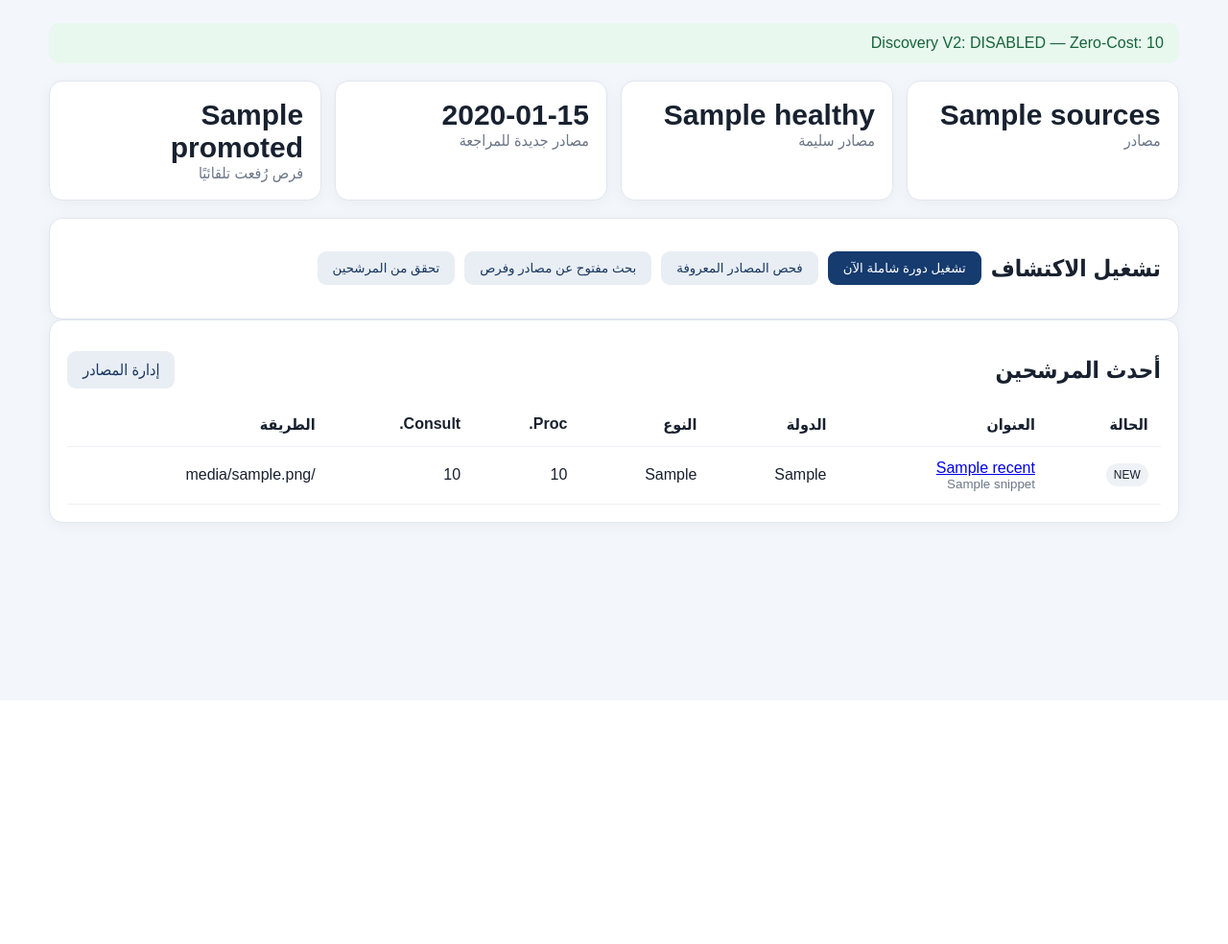
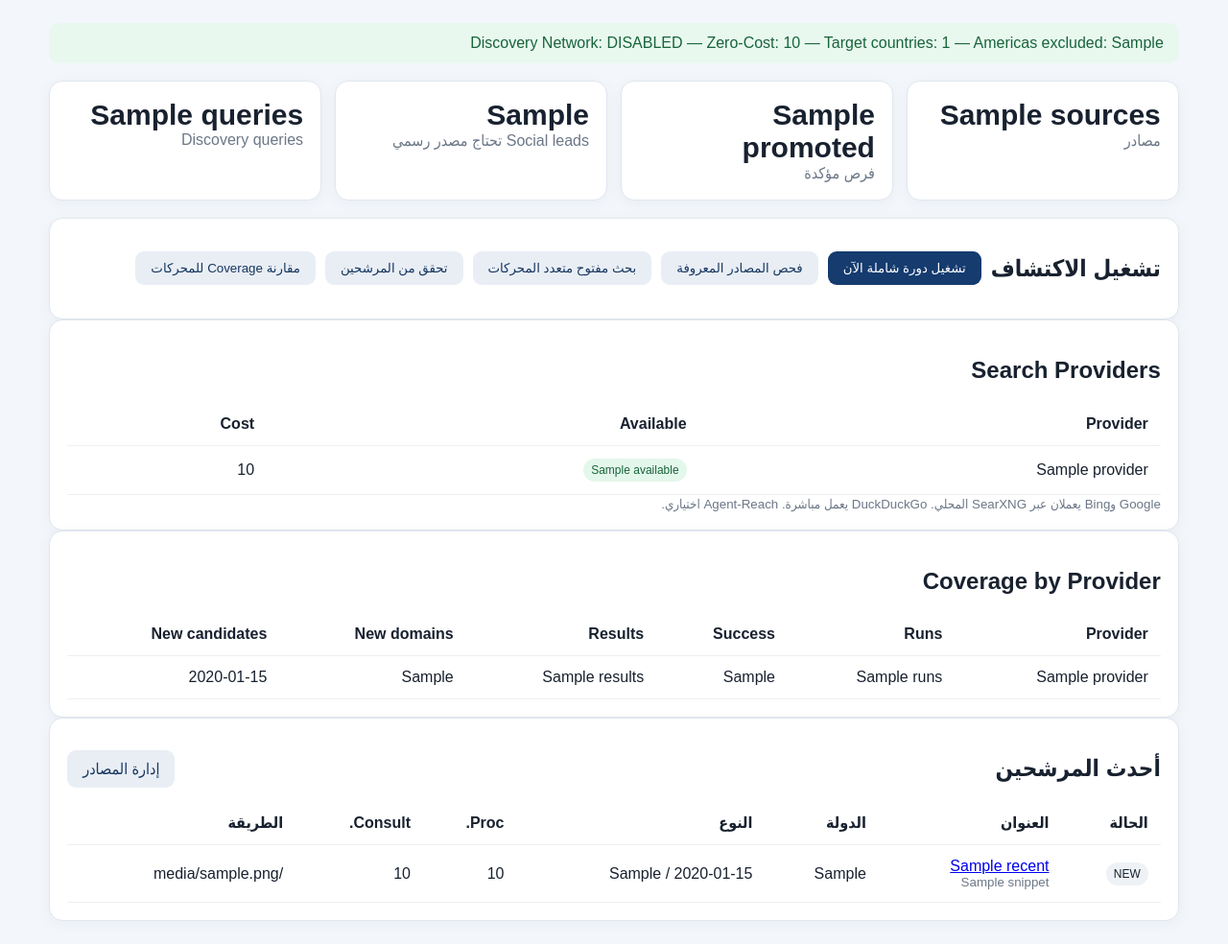
Before and after one commit to elsamman78-tech/Tender_intelligence, a FastAPI app: template app/templates/discovery.html in a window 1280 px wide. Shown: the part 70-1054 px from the top of the page at 96% size. Before the commit the page ends 628 px from the top, so only its background shows below. Run offline with FastAPI, Linux system fonts and the light colour scheme; the template is opened without the code that fills it: most values are stand-ins (such as "Sample title", 1, 10 or a date in 2020).

Commit message:
Show global scope and engine coverage on discovery dashboard

```diff
--- a/app/templates/discovery.html
+++ b/app/templates/discovery.html
@@ -1,8 +1,10 @@
 {% extends 'base.html' %}{% block content %}
-<div class="banner success">Discovery V2: {% if enabled %}ACTIVE{% else %}DISABLED{% endif %} — Zero-Cost: {{zero_cost}}</div>
-<section class="kpis four"><div><b>{{k.sources}}</b><span>مصادر</span></div><div><b>{{k.healthy}}</b><span>مصادر سليمة</span></div><div><b>{{k.source_candidates}}</b><span>مصادر جديدة للمراجعة</span></div><div><b>{{k.promoted}}</b><span>فرص رُفعت تلقائيًا</span></div></section>
-<section class="card actions"><h2>تشغيل الاكتشاف</h2><form method="post" action="/discovery/run-full"><button>تشغيل دورة شاملة الآن</button></form><form method="post" action="/discovery/run-known"><button class="secondary-btn">فحص المصادر المعروفة</button></form><form method="post" action="/discovery/run-open"><button class="secondary-btn">بحث مفتوح عن مصادر وفرص</button></form><form method="post" action="/discovery/validate"><button class="secondary-btn">تحقق من المرشحين</button></form></section>
+<div class="banner success">Discovery Network: {% if enabled %}ACTIVE{% else %}DISABLED{% endif %} — Zero-Cost: {{zero_cost}} — Target countries: {{geography.target_country_count}} — Americas excluded: {{geography.americas_excluded}}</div>
+<section class="kpis four"><div><b>{{k.sources}}</b><span>مصادر</span></div><div><b>{{k.promoted}}</b><span>فرص مؤكدة</span></div><div><b>{{k.social_leads}}</b><span>Social leads تحتاج مصدر رسمي</span></div><div><b>{{k.queries}}</b><span>Discovery queries</span></div></section>
+<section class="card actions"><h2>تشغيل الاكتشاف</h2><form method="post" action="/discovery/run-full"><button>تشغيل دورة شاملة الآن</button></form><form method="post" action="/discovery/run-known"><button class="secondary-btn">فحص المصادر المعروفة</button></form><form method="post" action="/discovery/run-open"><button class="secondary-btn">بحث مفتوح متعدد المحركات</button></form><form method="post" action="/discovery/validate"><button class="secondary-btn">تحقق من المرشحين</button></form><form method="post" action="/discovery/coverage/run"><button class="secondary-btn">مقارنة Coverage للمحركات</button></form></section>
+<section class="card"><h2>Search Providers</h2><table><thead><tr><th>Provider</th><th>Available</th><th>Cost</th></tr></thead><tbody>{% for p in providers %}<tr><td>{{p.name}}</td><td><span class="badge {% if p.available %}ok{% else %}bad{% endif %}">{{p.available}}</span></td><td>{{p.cost_class}}</td></tr>{% endfor %}</tbody></table><small>Google وBing يعملان عبر SearXNG المحلي. DuckDuckGo يعمل مباشرة. Agent-Reach اختياري.</small></section>
+<section class="card"><h2>Coverage by Provider</h2><table><thead><tr><th>Provider</th><th>Runs</th><th>Success</th><th>Results</th><th>New domains</th><th>New candidates</th></tr></thead><tbody>{% for s in coverage.stats %}<tr><td>{{s.provider}}</td><td>{{s.runs}}</td><td>{{s.successful_runs}}</td><td>{{s.results}}</td><td>{{s.new_domains}}</td><td>{{s.new_candidates}}</td></tr>{% else %}<tr><td colspan="6">لا توجد قياسات بعد. اضغط مقارنة Coverage للمحركات.</td></tr>{% endfor %}</tbody></table></section>
 <section class="card"><div class="section-head"><h2>أحدث المرشحين</h2><a class="button secondary" href="/sources">إدارة المصادر</a></div>
 <table><thead><tr><th>الحالة</th><th>العنوان</th><th>الدولة</th><th>النوع</th><th>Proc.</th><th>Consult.</th><th>الطريقة</th></tr></thead><tbody>
-{% for c in recent %}<tr><td><span class="badge {% if c.validation_status=='PROMOTED' %}ok{% elif c.validation_status=='REJECTED' %}bad{% endif %}">{{c.validation_status}}</span></td><td><a href="{{c.url}}" target="_blank">{{c.title or c.url}}</a><small>{{c.snippet or ''}}</small></td><td>{{c.country_guess or '—'}}</td><td>{{c.opportunity_type_guess or '—'}}</td><td>{{c.procurement_score}}</td><td>{{c.consultancy_score}}</td><td>{{c.discovery_method}}</td></tr>{% else %}<tr><td colspan="7">لا توجد نتائج بعد. شغّل دورة الاكتشاف.</td></tr>{% endfor %}
+{% for c in recent %}<tr><td><span class="badge {% if c.validation_status=='PROMOTED' %}ok{% elif c.validation_status=='REJECTED' %}bad{% endif %}">{{c.validation_status}}</span></td><td><a href="{{c.url}}" target="_blank">{{c.title or c.url}}</a><small>{{c.snippet or ''}}</small></td><td>{{c.country_guess or '—'}}</td><td>{{c.candidate_type}} / {{c.opportunity_type_guess or '—'}}</td><td>{{c.procurement_score}}</td><td>{{c.consultancy_score}}</td><td>{{c.discovery_method}}</td></tr>{% else %}<tr><td colspan="7">لا توجد نتائج بعد. شغّل دورة الاكتشاف.</td></tr>{% endfor %}
 </tbody></table></section>{% endblock %}
```
